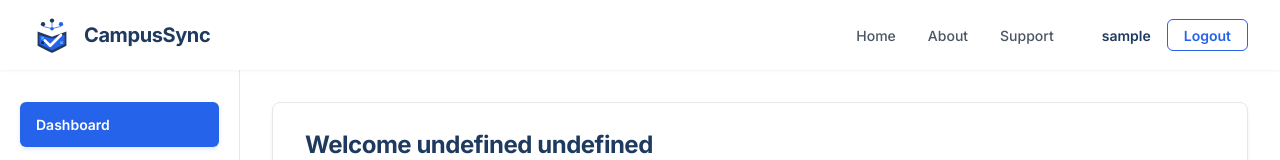
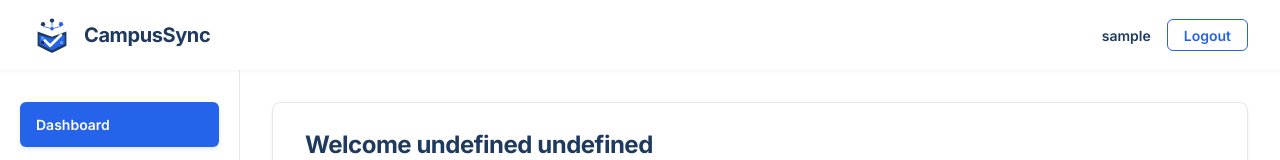
Before and after one commit to elaineboe/CampusSync, a React (Vite) app in the folder frontend/: page /dashboard in a window 1280 px wide. Shown: the top 160 px of the page. Built offline with nearby package versions, Linux system fonts and the light colour scheme; no server answers; sample sign-in values are in the browser's storage.

Commit message:
Remove Home, About, and Support links from Navbar

```diff
--- a/frontend/src/components/Navbar.jsx
+++ b/frontend/src/components/Navbar.jsx
@@ -18,9 +18,7 @@ function Navbar() {
                 <Link to="/dashboard" style={styles.logoText}>CampusSync</Link>
             </div>
             <nav style={styles.nav}>
-                <Link to="/dashboard" style={styles.navLink}>Home</Link>
-                <Link to="/about" style={styles.navLink}>About</Link>
-                <Link to="/support" style={styles.navLink}>Support</Link>
+                {/* Removed Home, About, Support links as per request */}
                 {user ? (
                     <div style={{ display: 'flex', alignItems: 'center', gap: '1rem', marginLeft: '1rem' }}>
                         <span style={{ fontSize: '0.875rem', fontWeight: '600', color: 'var(--primary-dark-blue)' }}>{user.first_name || user.username}</span>
```
